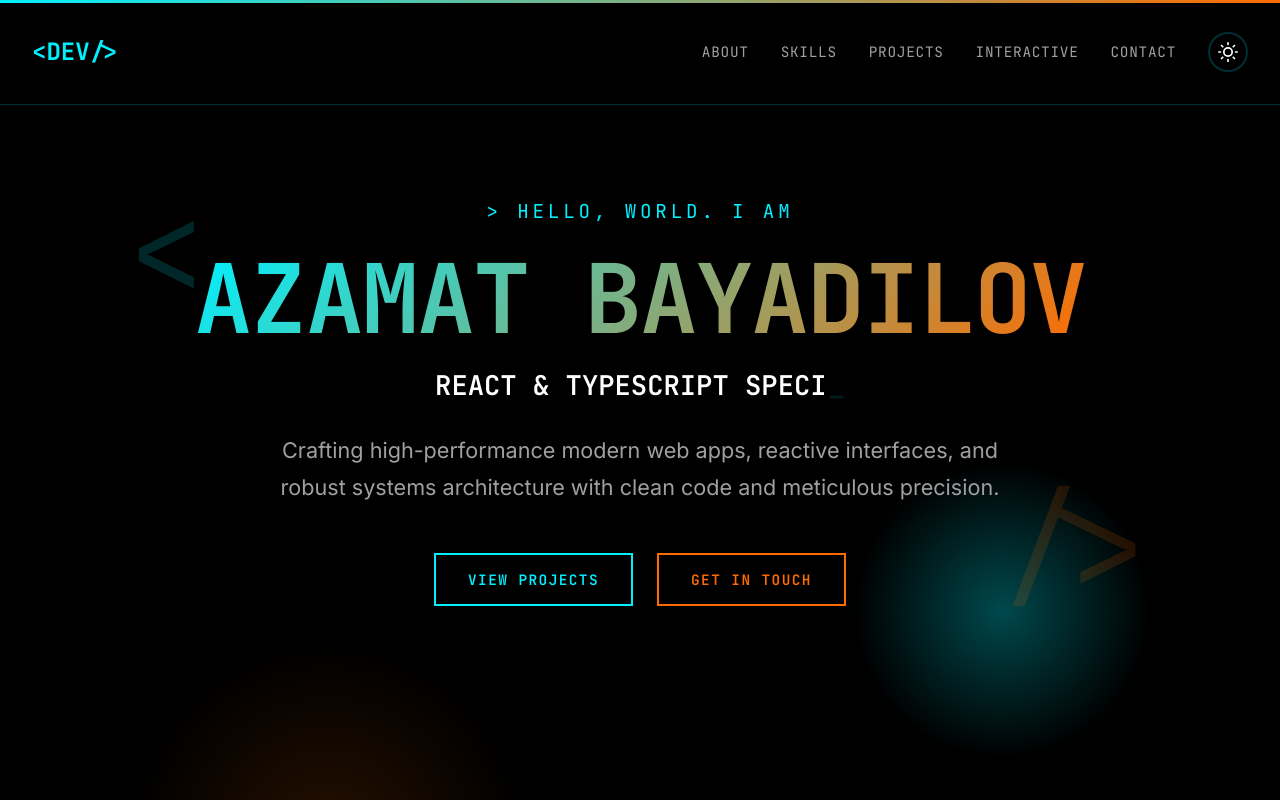
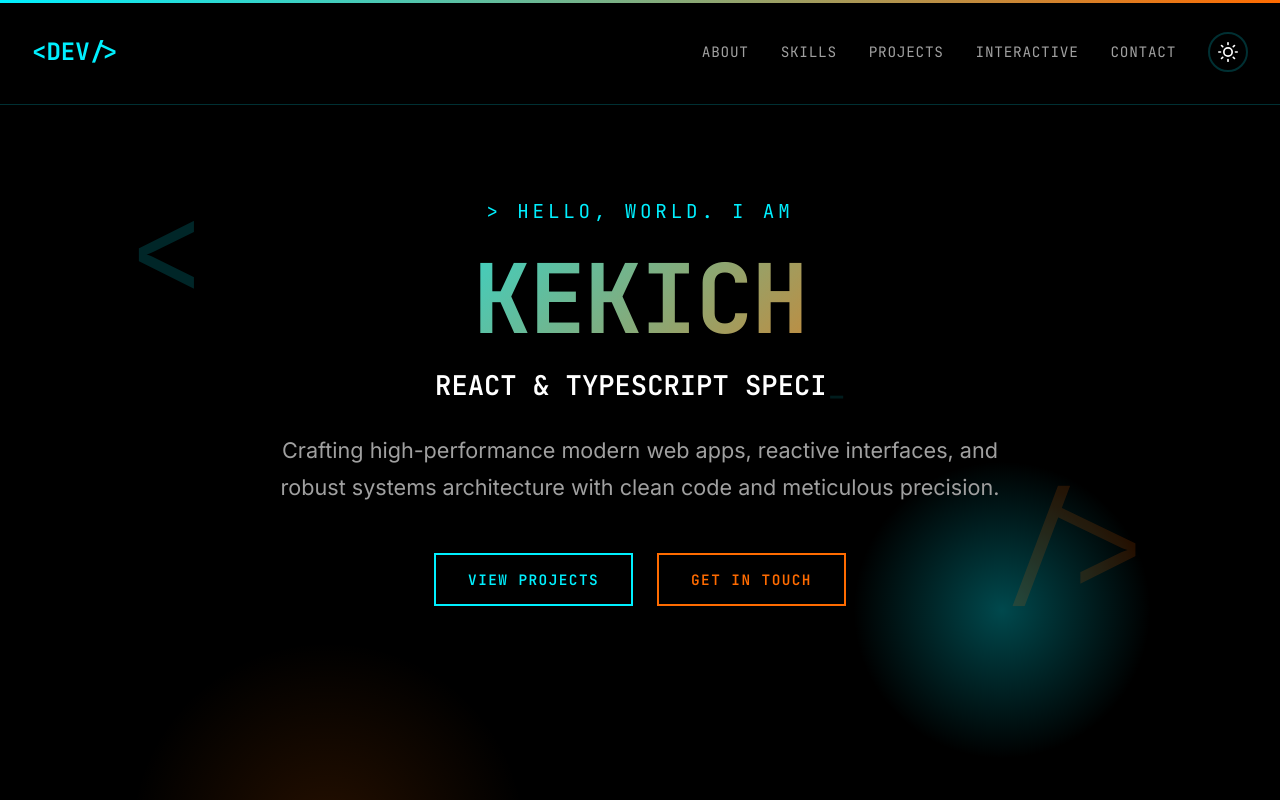
Before and after one commit to Kek950/krya, a React (Vite) app: page / in a window 1280 px wide. Shown: the top 800 px of the page. Built offline with nearby package versions, Linux system fonts and the light colour scheme.

Commit message:
Replace name occurrences with nickname kekich

```diff
--- a/index.html
+++ b/index.html
@@ -4,8 +4,8 @@
     <meta charset="UTF-8" />
     <link rel="icon" type="image/svg+xml" href="/vite.svg" />
     <meta name="viewport" content="width=device-width, initial-scale=1.0" />
-    <meta name="description" content="Azamat Bayadilov - Front-End & Systems Developer Portfolio. React, TypeScript, Next.js, Tailored Interfaces & Low-Level Engineering." />
-    <meta name="author" content="Azamat Bayadilov" />
+    <meta name="description" content="kekich - Front-End & Systems Developer Portfolio. React, TypeScript, Next.js, Tailored Interfaces & Low-Level Engineering." />
+    <meta name="author" content="kekich" />
     <meta name="theme-color" content="#000000" />
 
     <!-- Google Fonts -->
@@ -13,7 +13,7 @@
     <link rel="preconnect" href="https://fonts.gstatic.com" crossorigin />
     <link href="https://fonts.googleapis.com/css2?family=Inter:wght@400;600;700&family=JetBrains+Mono:wght@400;600;700&display=swap" rel="stylesheet" />
 
-    <title>Azamat Bayadilov | Front-End & Systems Developer</title>
+    <title>kekich | Front-End & Systems Developer</title>
   </head>
   <body>
     <div id="root"></div>
--- a/src/components/About.jsx
+++ b/src/components/About.jsx
@@ -55,7 +55,7 @@ const About = () => {
                                 }}
                                 variants={itemVariants}
                             >
-                                I'm Azamat, a front-end and software engineer who transforms complex ideas into elegant,
+                                I'm kekich, a front-end and software engineer who transforms complex ideas into elegant,
                                 high-performance digital experiences. With a deep mastery of modern web technologies—from React and TypeScript to Next.js, Vite, and SCSS/Tailwind—I build interfaces that are lightning-fast, reactive, and pixel-perfect.
                             </motion.p>
 
@@ -100,7 +100,7 @@ const About = () => {
 
                             <ul style={{ listStyle: 'none', fontSize: '1.1rem' }}>
                                 {[
-                                    { label: 'Name', value: 'Azamat Bayadilov' },
+                                    { label: 'Name', value: 'kekich' },
                                     { label: 'Focus', value: 'React / Next.js / TypeScript' },
                                     { label: 'Specialty', value: 'UI/UX & Systems Eng' },
                                     { label: 'Email', value: 'azamatbayadilov49@gmail.com' },
--- a/src/components/Contact.jsx
+++ b/src/components/Contact.jsx
@@ -216,7 +216,7 @@ const Contact = () => {
                                 color: 'var(--text-muted)',
                             }}
                         >
-                            © {new Date().getFullYear()} Azamat Bayadilov. Built with React + Vite + Framer Motion
+                            © {new Date().getFullYear()} kekich. Built with React + Vite + Framer Motion
                         </p>
                         <motion.p
                             style={{
--- a/src/components/Hero.jsx
+++ b/src/components/Hero.jsx
@@ -101,7 +101,7 @@ const Hero = () => {
                             letterSpacing: '-0.02em',
                         }}
                     >
-                        AZAMAT BAYADILOV
+                        KEKICH
                     </motion.h1>
 
                     <motion.div
--- a/src/components/Interactive.jsx
+++ b/src/components/Interactive.jsx
@@ -11,7 +11,7 @@ const Interactive = () => {
 
     const codeLines = [
         'const developer = {',
-        '  name: "Azamat Bayadilov",',
+        '  name: "kekich",',
         '  handle: "kryakich (@azzmattt)",',
         '  stack: ["React", "TypeScript", "Next.js", "Vite", "SCSS", "C"],',
         '  status: "Shipping clean code & low-level wonders",',
@@ -391,7 +391,7 @@ const Interactive = () => {
                                         marginBottom: '2rem',
                                     }}
                                 >
-                                    Congratulations! You discovered Azamat's rubber duck debugging terminal. Legend says that explaining your x86 Protected Mode faults and Slick slider breakpoints to this duck instantly resolves all segmentation faults.
+                                    Congratulations! You discovered kekich's rubber duck debugging terminal. Legend says that explaining your x86 Protected Mode faults and Slick slider breakpoints to this duck instantly resolves all segmentation faults.
                                 </p>
 
                                 <motion.button
```
